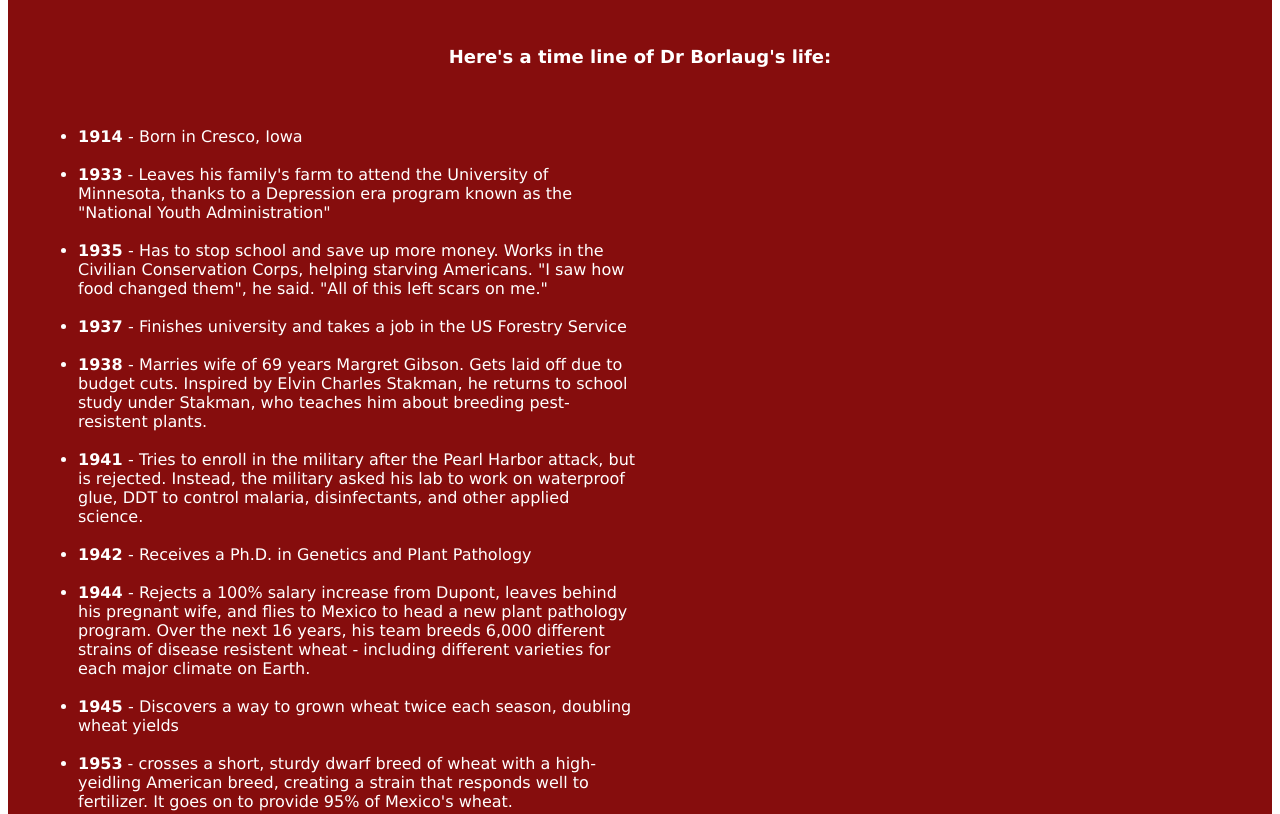
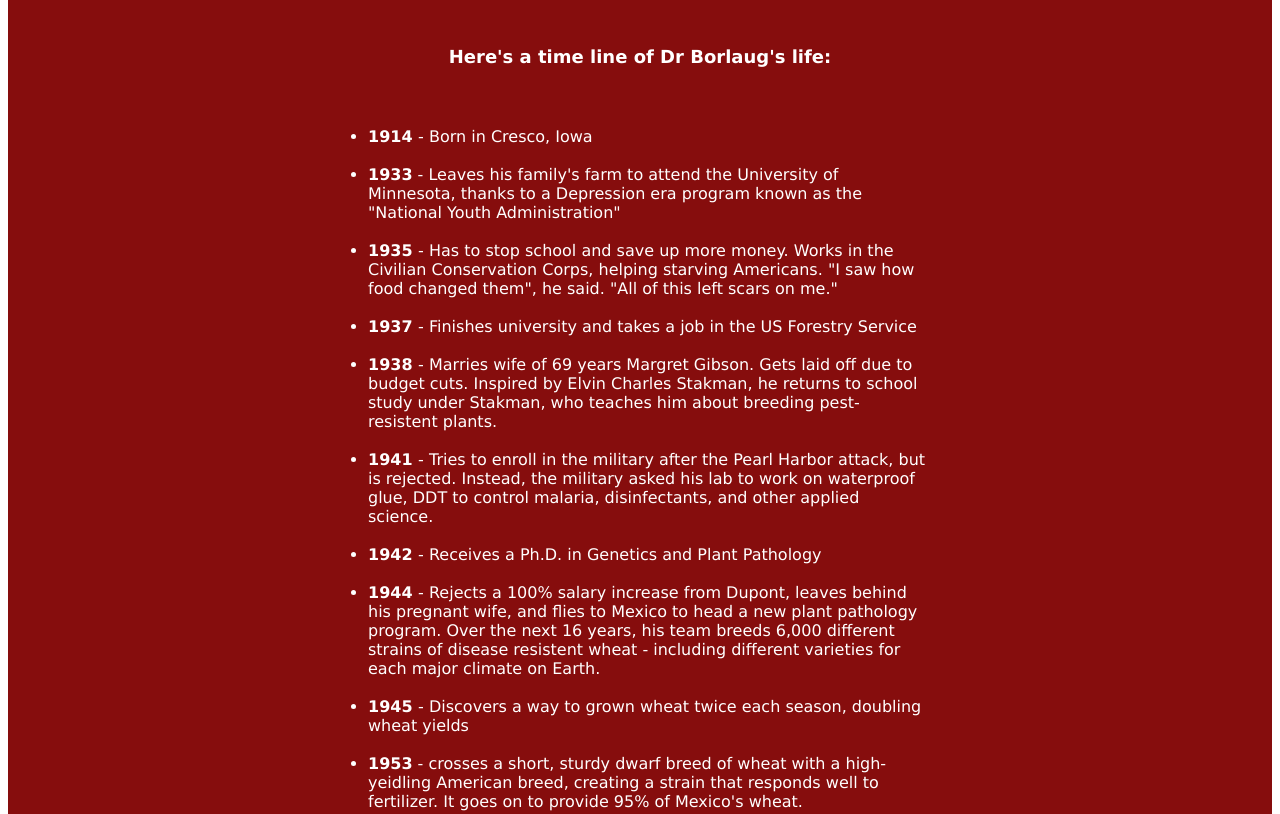
Before and after one commit to Kwikcoda/CSS-borlaug, a plain HTML site: page index.html in a window 1280 px wide. Shown: the part 869-1683 px from the top of the page. Drawn offline with Linux system fonts and the light colour scheme.

Commit message:
Update style.css

```diff
--- a/style.css
+++ b/style.css
@@ -74,6 +74,8 @@ img {
     display: block;
     align-items: center;
     margin: 30px;
+    margin-inline-start: 320px;
+    margin-inline-end: 40px;
     word-break: break-word;
     max-width: 600px;
     text-align: left;
```
